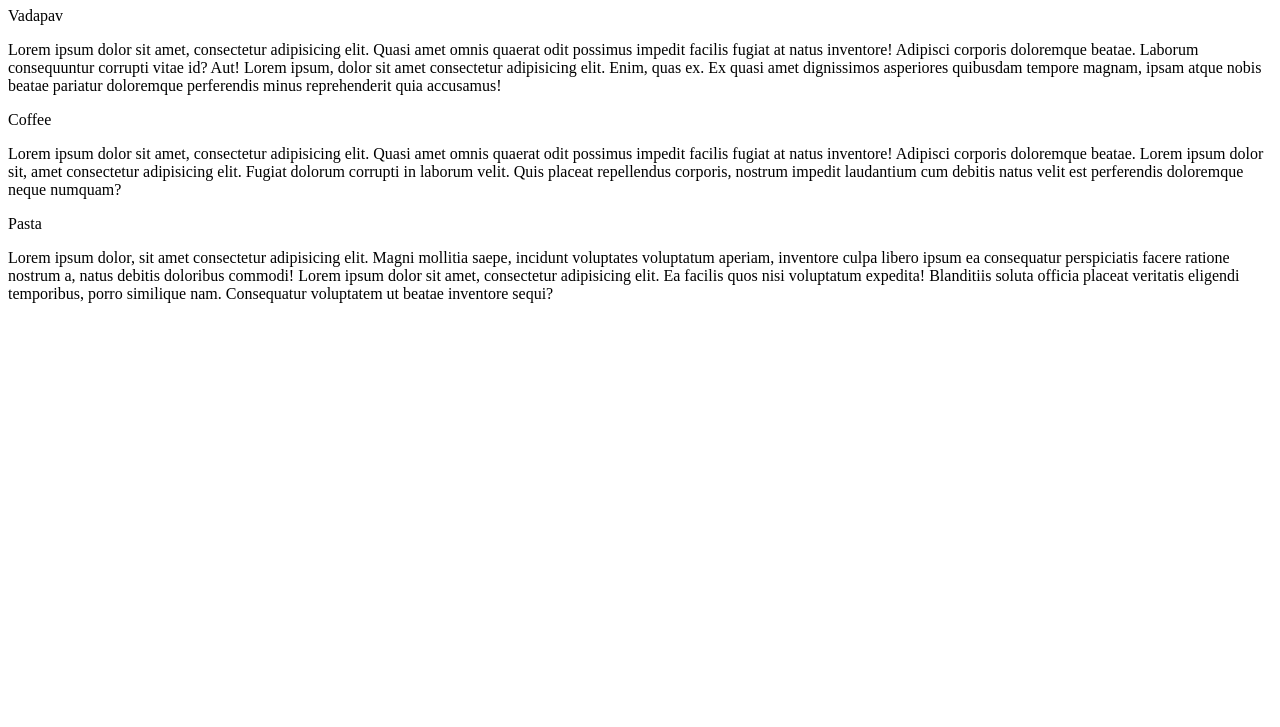
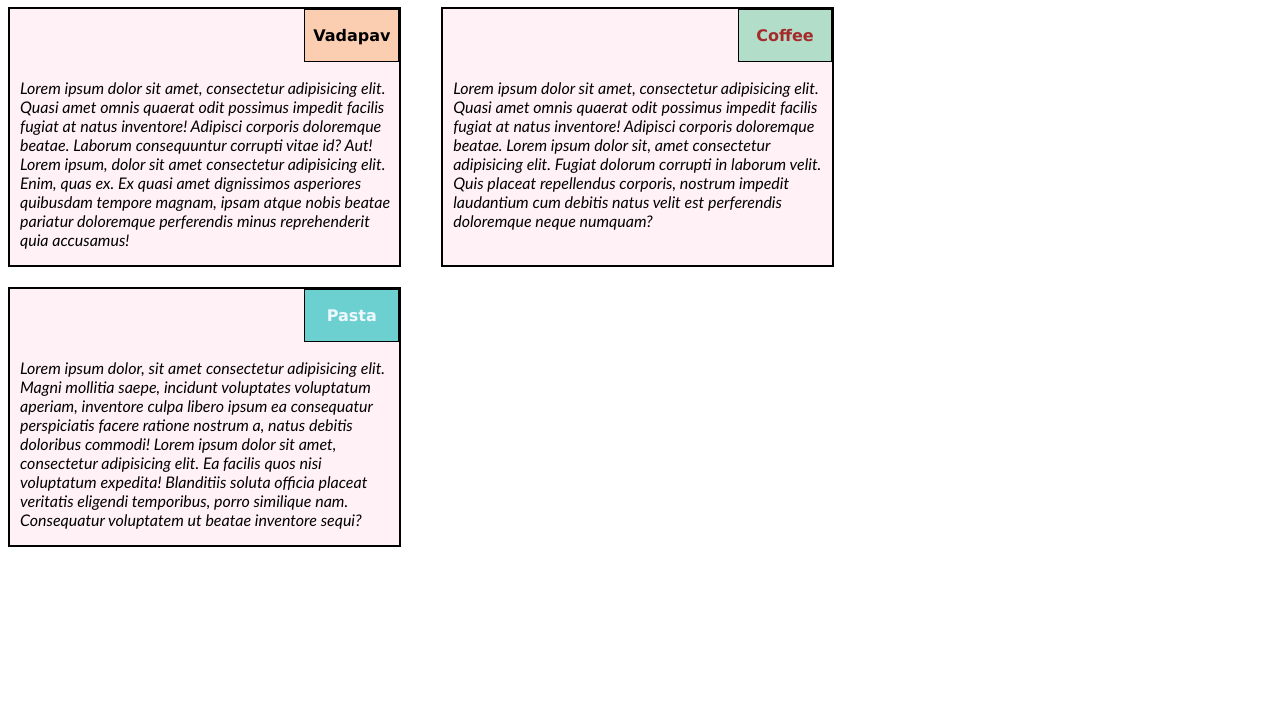
Before and after one commit to Vishwa9898/Vishwa9898.github.io, a plain HTML site: page index.html in a window 1280 px wide. Shown: the part 73-800 px from the top of the page. Drawn offline with Linux system fonts and the light colour scheme.

Commit message:
Update index.html

```diff
--- a/index.html
+++ b/index.html
@@ -5,7 +5,7 @@
     <meta name="viewport" content="width=device-width, initial-scale=1.0">
     <title>Module 2</title>
     <!--Link for the External CSS-->
-    <link rel="stylesheet" href="css\stylesheet.css">
+    <link rel="stylesheet" href="stylesheet.css">
 </head>
 <body>
     <!--Heading of the Page-->
```
